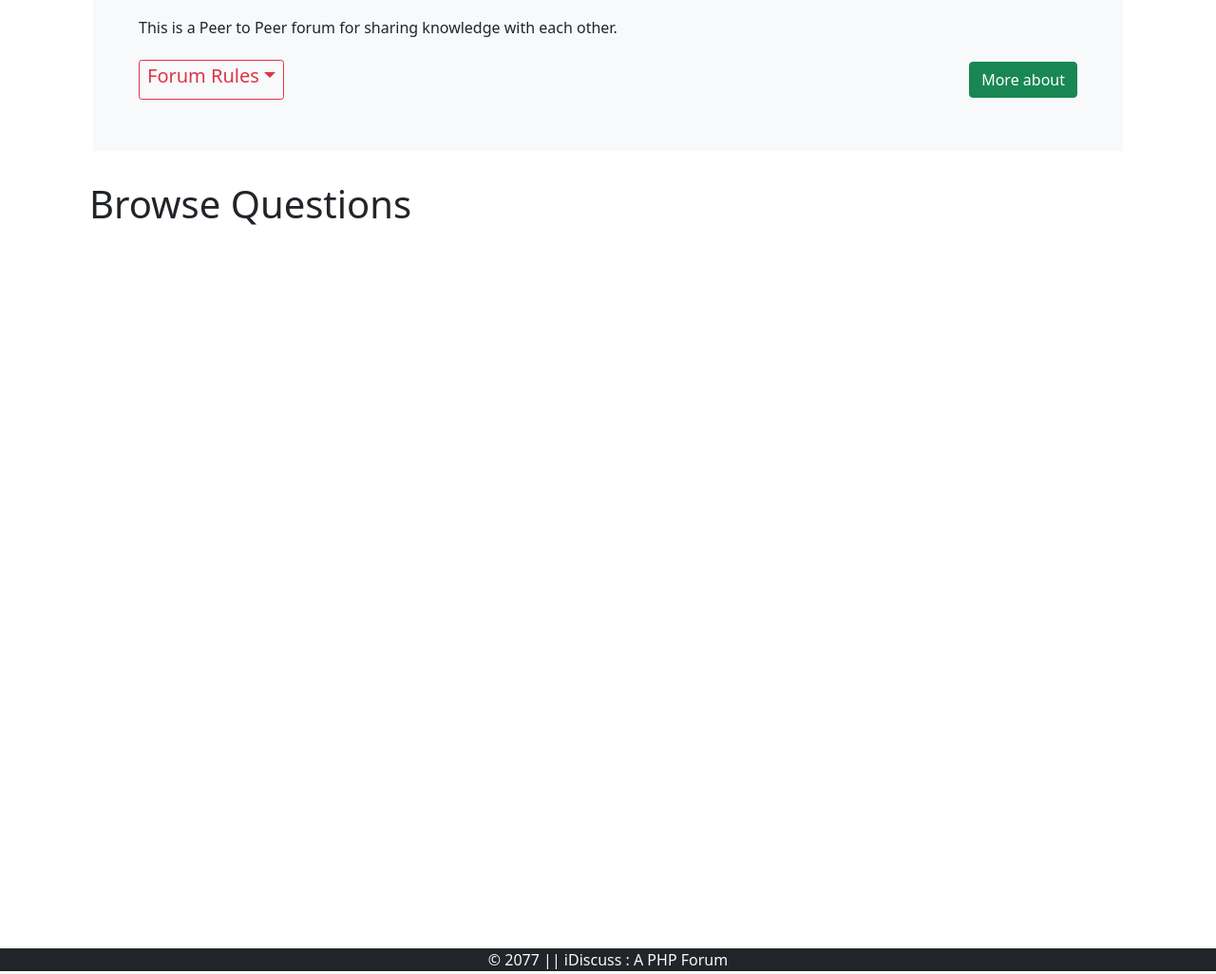
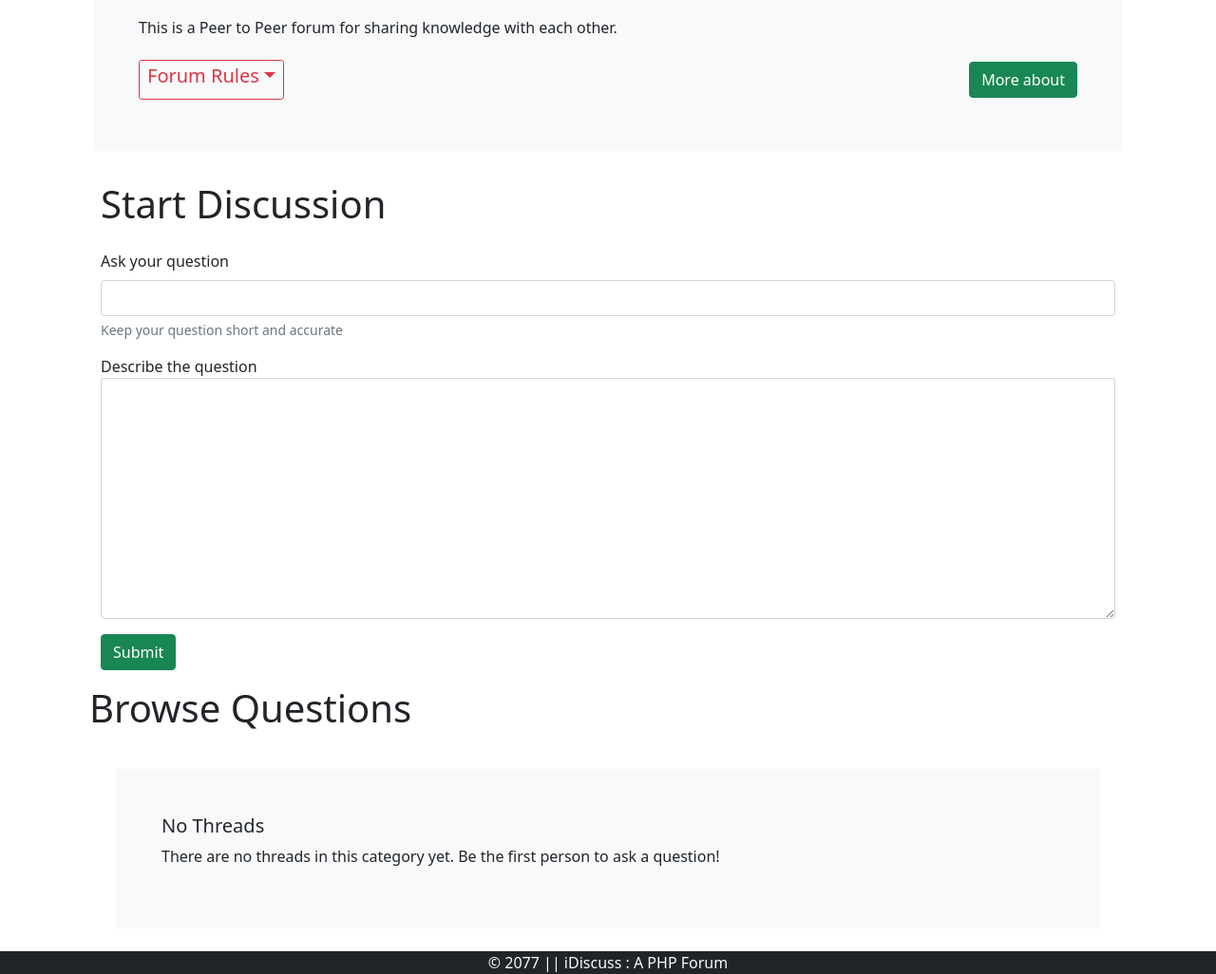
Before and after one commit to SubhanRaj/iDiscuss, a PHP site: page /threadlist.php?catid=1 in a window 1280 px wide. Shown: the part 232-1258 px from the top of the page at 95% size. Run offline with PHP 8.4, Linux system fonts and the light colour scheme; data that the repository does not hold is empty.

Commit message:
Added form for asking questions

```diff
--- a/threadlist.php
+++ b/threadlist.php
@@ -75,7 +75,23 @@
             </div>
         </div>
 
-        <div class="container vh-100">
+        <div class="container">
+            <div class="container">
+                <h1 class="py-3">Start Discussion</h1>
+                <form>
+                    <div class="mb-3">
+                        <label for="thread_title" class="form-label">Ask your question</label>
+                        <input type="text" class="form-control" id="thread_title" name="thread_title" aria-describedby="emailHelp">
+                        <div id="emailHelp" class="form-text">Keep your question short and accurate</div>
+                    </div>
+                    <div class=" mb-3 form-group">
+                        <label for="thread_desc">Describe the question</label>
+                        <textarea name="" id="thread_desc" name="thread_desc" rows="10" class="form-control"></textarea>
+                    </div>
+                    <button type="submit" class="btn btn-success">Submit</button>
+                </form>
+
+            </div>
             <h1 class="py-3">Browse Questions</h1>
             <!-- Fetching data from DB -->
 
@@ -84,7 +100,9 @@
 
             $sql = "SELECT * FROM `threads` WHERE `thread_cat_id` = $id;";
             $result = mysqli_query($conn, $sql);
+            $noResult = true;
             while ($row = mysqli_fetch_assoc($result)) {
+                $noResult = false;
                 $id = $row['thread_id'];
                 $thread_ques = $row['thread_title'];
                 $thread_desc = $row['thread_desc'];
@@ -93,10 +111,20 @@
                     <div class="d-flex border p-3 my-3">
                         <img src="/iDiscuss/images/default-user.png" class="flex-shrink-0 me-3 mt-3 rounded-circle" width="64px" height="64px" alt="">
                         <div>
-                            <h5 class="mt-0"><a class = "text-dark text-decoration-none" href="/iDiscuss/thread.php?threadid='.$id.'">' . $thread_ques . '</a></h5>
+                            <h5 class="mt-0"><a class = "text-dark text-decoration-none" href="/iDiscuss/thread.php?threadid=' . $id . '">' . $thread_ques . '</a></h5>
                             <p>' . $thread_desc . '</p>
                         </div>
                      </div>
+                ';
+            }
+            if ($noResult) {
+                echo '
+                <div class="container my-4">
+                     <div class="jumbotron bg-light p-5 rounded-lg m-3">
+                        <h5 class="mt-0">No Threads</h5>
+                        <p>There are no threads in this category yet. Be the first person to ask a question!</p>
+                    </div>
+                </div>
                 ';
             }
 
```
